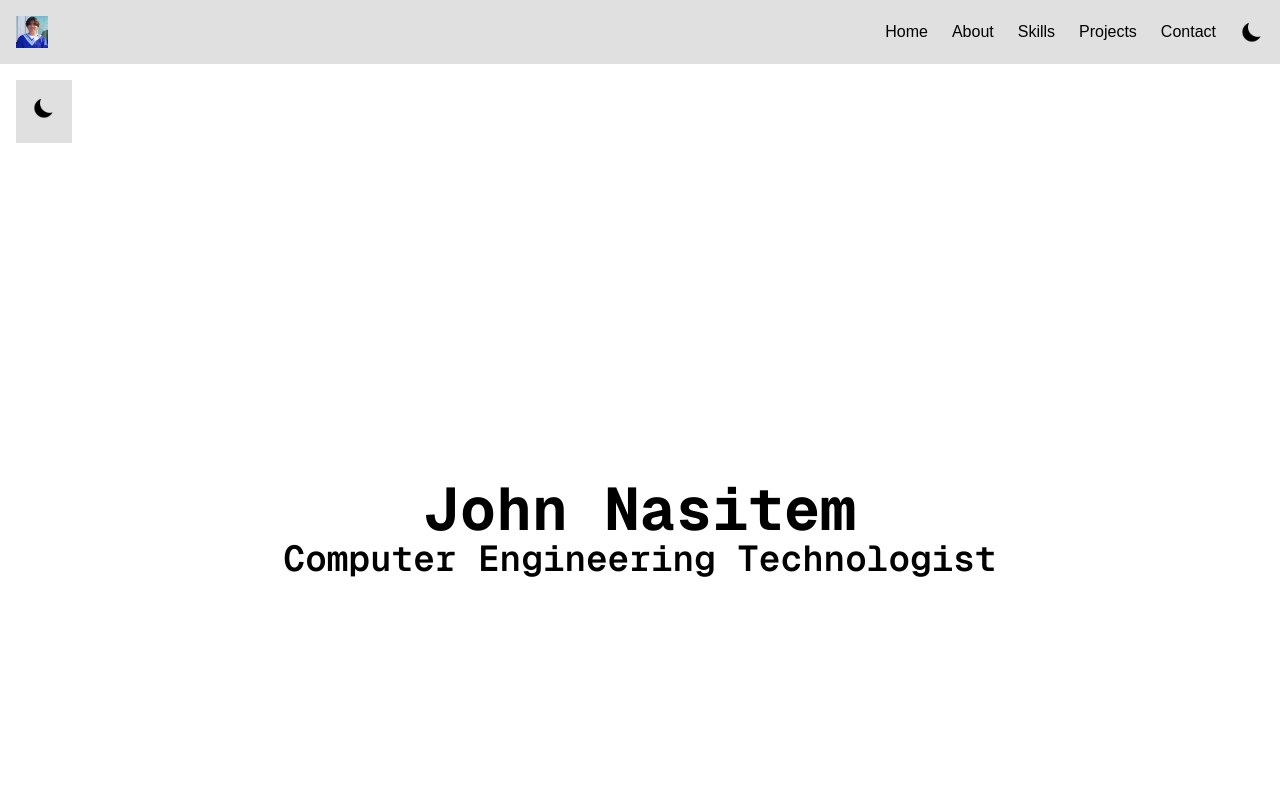
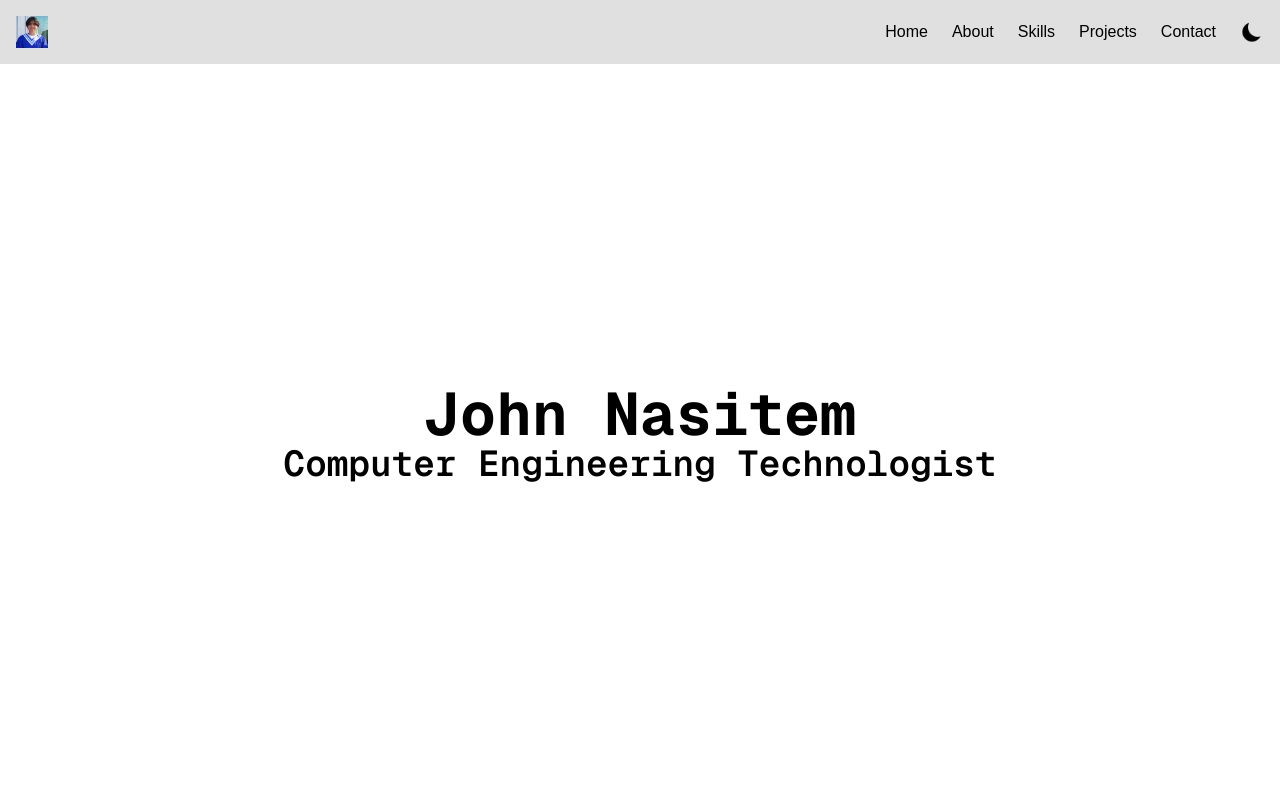
Before and after one commit to JohnNasitem/Website-Portfolio, a Next.js app in the folder Portfolio/: page / in a window 1280 px wide. Shown: the top 800 px of the page. Built offline with nearby package versions, Linux system fonts and the light colour scheme.

Commit message:
added footer

```diff
--- a/Portfolio/src/app/page.tsx
+++ b/Portfolio/src/app/page.tsx
@@ -1,11 +1,11 @@
-import Navbar from "@/components/navbar";
-import ThemeToggle from "@/components/theme-toggle";
 import HomeSection from "@/components/home-section";
 import AboutSection from "@/components/about-section";
 import SkillsSection from "@/components/skills-section";
 import ProjectsSection from "@/components/projects-section";
 import ContactSection from "@/components/contact-section";
 import ToTop from "@/components/to-top";
+import Navbar from "@/components/navbar";
+import Link from "next/link";
 
 export default function Home() {
   const narbarLinks = [
@@ -20,14 +20,17 @@ export default function Home() {
     <div className="text-[var(--color-foreground)] bg-[var(--color-background)]">
       <ToTop />
       <Navbar links={narbarLinks} logo="grad.png" />
-      <div className="sticky top-0 right-0 w-fit bg-[var(--color-bg-alt-accent)] p-4 z-999 m-4">
-        <ThemeToggle/>
-      </div>
       <HomeSection />
       <AboutSection />
       <SkillsSection />
       <ProjectsSection />
       <ContactSection />
+      <div>
+        <div id='page_section1' className="text-center text-sm mt-4">
+          © 2025 John Nasitem. All rights reserved.<br/>
+          <Link target="_blank" href="https://icons8.com/icon/83221/sun" className="underline">Sun</Link> and <Link target="_blank" href="https://icons8.com/icon/59841/moon-symbol" className="underline">Moon</Link>  icon by <a target="_blank" href="https://icons8.com" className="underline">Icons8</a>
+        </div>
+      </div>
     </div>
   );
 }
```
